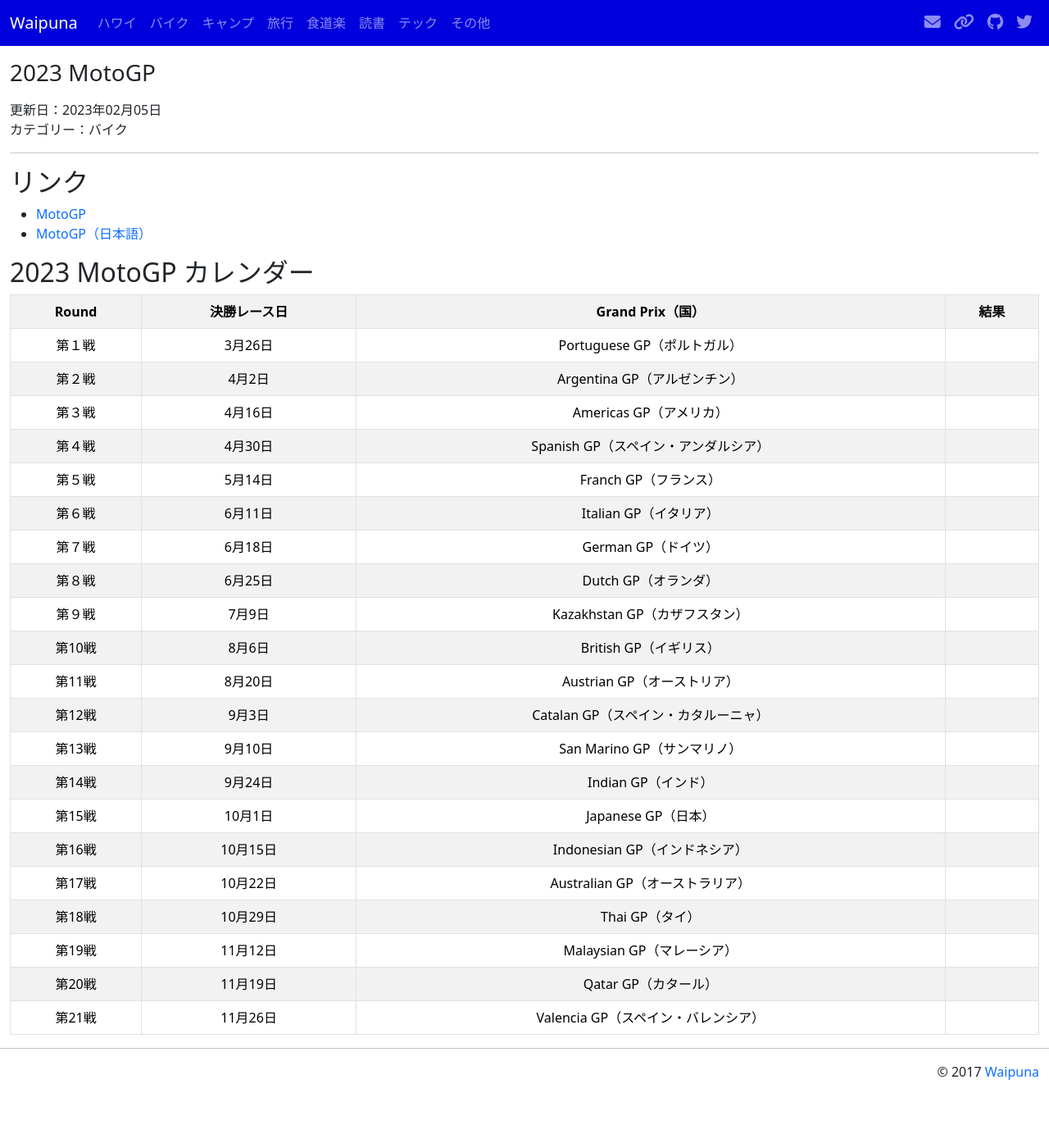
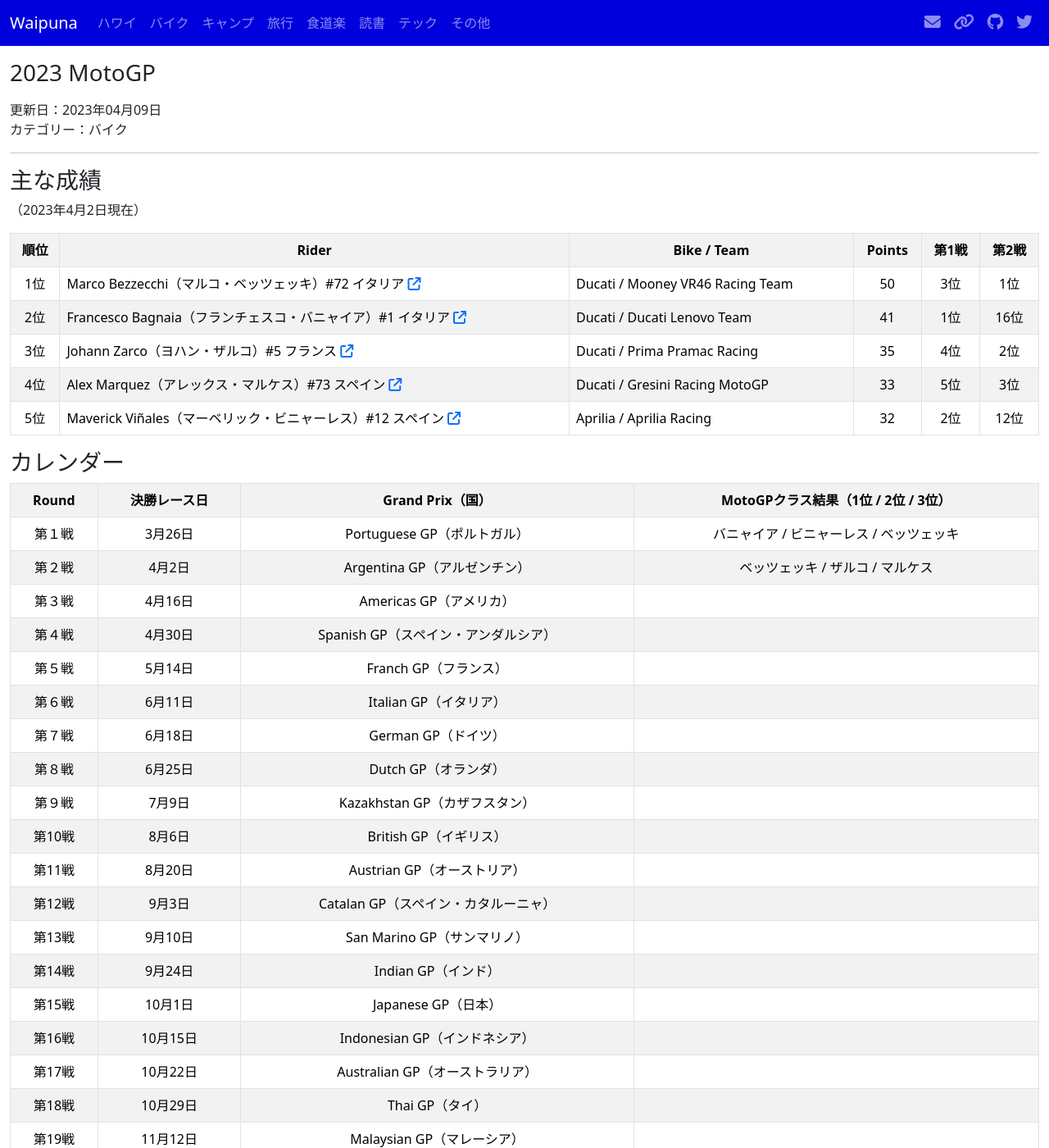
Before and after one commit to waipuna96815/waipuna96815.github.io, a Jekyll site: the page built from pages/moto-2023gp.md, in a window 1280 px wide and 1400 px high. Shown: the whole window at 82% size. Built offline with Jekyll 4.4.1, drawn with Linux system fonts in a browser that asks for light colours; nearby versions of some CDN libraries.

Commit message:
add main results of MotoGP

```diff
--- a/pages/moto-2023gp.md
+++ b/pages/moto-2023gp.md
@@ -1,35 +1,84 @@
 ---
 layout: page
 title: 2023 MotoGP
-date: 2023-02-05
+date: 2023-04-09
 categories: バイク
 ---
 
-## リンク
+### 主な成績
+（2023年4月2日現在）
 
-- [MotoGP](https://www.motogp.com)
-- [MotoGP（日本語）](https://www.motogp.com/ja)
+<table class="table table-bordered table-striped">
+  <tr align="center">
+    <th>順位</th>
+    <th>Rider</th>
+    <th>Bike / Team</th>
+    <th>Points</th>
+    <th>第1戦</th>
+    <th>第2戦</th>
+  </tr>
+  <tr align="center">
+    <td>1位</td>
+    <td align="left">Marco Bezzecchi（マルコ・ベッツェッキ）#72 イタリア <a href="https://www.motogp.com/ja/riders/profile/Marco+Bezzecchi"><i class="fa-solid fa-arrow-up-right-from-square"></i></a></td>
+    <td align="left">Ducati / Mooney VR46 Racing Team</td>
+    <td>50</td>
+    <td>3位</td>
+    <td>1位</td>
+  </tr>
+  <tr align="center">
+    <td>2位</td>
+    <td align="left">Francesco Bagnaia（フランチェスコ・バニャイア）#1 イタリア <a href="https://www.motogp.com/ja/riders/profile/Francesco+Bagnaia"><i class="fa-solid fa-arrow-up-right-from-square"></i></a></td>
+    <td align="left">Ducati / Ducati Lenovo Team</td>
+    <td>41</td>
+    <td>1位</td>
+    <td>16位</td>
+  </tr>
+  <tr align="center">
+    <td>3位</td>
+    <td align="left">Johann Zarco（ヨハン・ザルコ）#5 フランス <a href="https://www.motogp.com/ja/riders/profile/Johann+Zarco"><i class="fa-solid fa-arrow-up-right-from-square"></i></a></td>
+    <td align="left">Ducati / Prima Pramac Racing</td>
+    <td>35</td>
+    <td>4位</td>
+    <td>2位</td>
+  </tr>
+  <tr align="center">
+    <td>4位</td>
+    <td align="left">Alex Marquez（アレックス・マルケス）#73 スペイン <a href="https://www.motogp.com/ja/riders/profile/Alex+Marquez"><i class="fa-solid fa-arrow-up-right-from-square"></i></a></td>
+    <td align="left">Ducati / Gresini Racing MotoGP</td>
+    <td>33</td>
+    <td>5位</td>
+    <td>3位</td>
+  </tr>
+  <tr align="center">
+    <td>5位</td>
+    <td align="left">Maverick Viñales（マーベリック・ビニャーレス）#12 スペイン <a href="https://www.motogp.com/ja/riders/profile/Maverick+Viñales"><i class="fa-solid fa-arrow-up-right-from-square"></i></a></td>
+    <td align="left">Aprilia / Aprilia Racing</td>
+    <td>32</td>
+    <td>2位</td>
+    <td>12位</td>
+  </tr>
+</table>
 
-## 2023 MotoGP カレンダー
+### カレンダー
 
 <table class="table table-bordered table-striped">
   <tr align="center">
     <th>Round</th>
     <th>決勝レース日</th>
     <th>Grand Prix（国）</th>
-    <th>結果</th>
+    <th>MotoGPクラス結果（1位 / 2位 / 3位）</th>
   </tr>
   <tr align="center">
     <td>第１戦</td>
     <td>3月26日</td>
     <td>Portuguese GP（ポルトガル）</td>
-    <td></td>
+    <td>バニャイア / ビニャーレス / ベッツェッキ</td>
   </tr>
   <tr align="center">
     <td>第２戦</td>
     <td>4月2日</td>
     <td>Argentina GP（アルゼンチン）</td>
-    <td></td>
+    <td>ベッツェッキ / ザルコ / マルケス</td>
   </tr>
   <tr align="center">
     <td>第３戦</td>
@@ -146,3 +195,8 @@
     <td></td>
   </tr>
 </table>
+
+### リンク
+
+- [MotoGP](https://www.motogp.com)
+- [MotoGP（日本語）](https://www.motogp.com/ja)
```
Also changed, not shown: index.md (+2 -1 lines), moto.md (+4 -2 lines).
